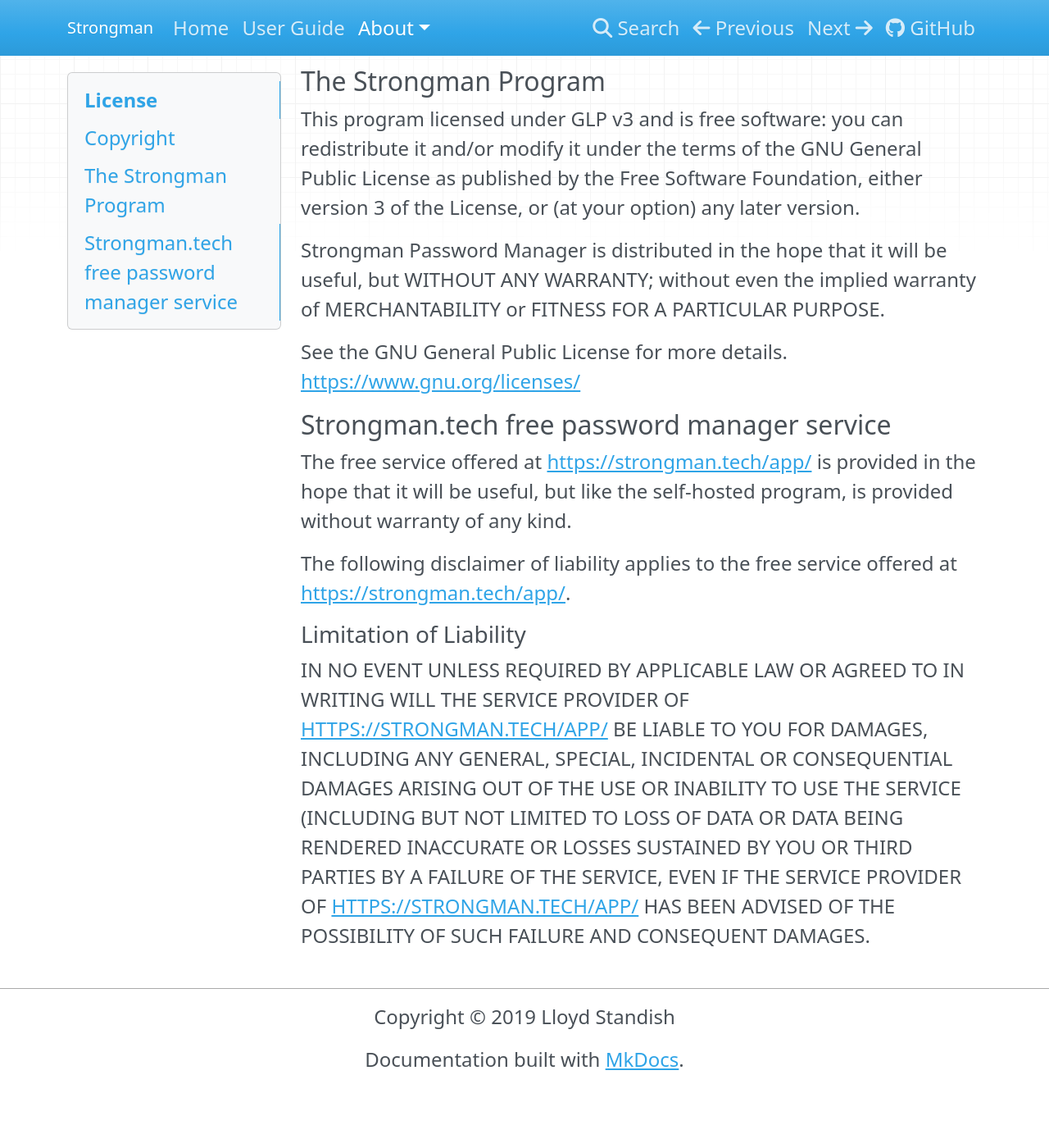
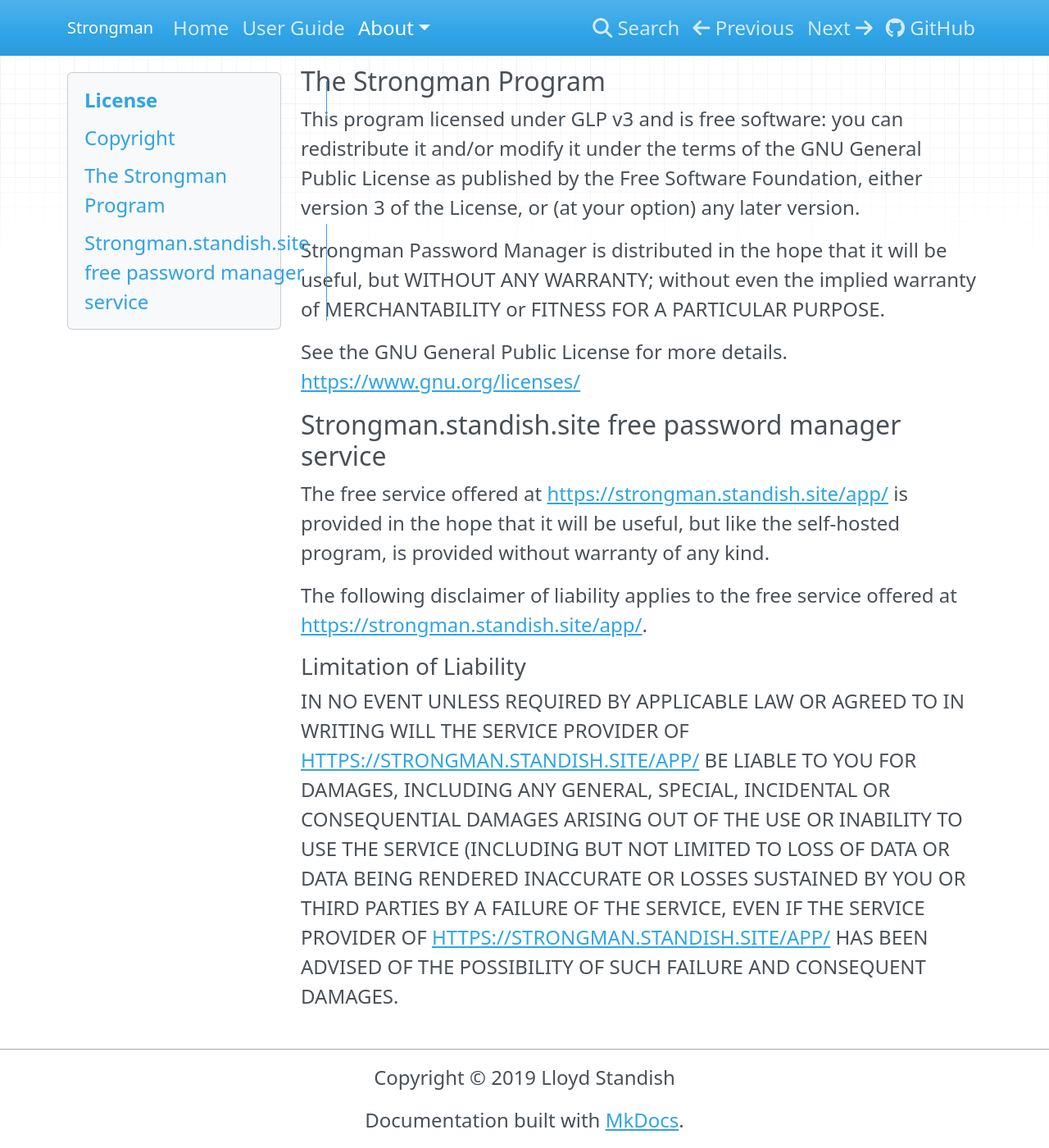
Before and after one commit to lstandish/strongman-md, an MkDocs documentation site: the page built from docs/about/license.md, in a window 1280 px wide and 1400 px high, scrolled down 255 px. Shown: the whole window at 82% size. Built offline with MkDocs 1.6.1, drawn with Linux system fonts in a browser that asks for light colours; before the commit the page ends 1581 px from its top, so only the background shows below that.

Commit message:
changed docs to refect new domain strongman.standish.site

```diff
--- a/docs/about/license.md
+++ b/docs/about/license.md
@@ -15,18 +15,18 @@
 Strongman Password Manager is distributed in the hope that it will be useful, but WITHOUT ANY WARRANTY; without even the implied warranty of MERCHANTABILITY or FITNESS FOR A PARTICULAR PURPOSE.
 
 See the GNU General Public License for more details.  [https://www.gnu.org/licenses/](https://www.gnu.org/licenses/)
-## Strongman.tech free password manager service
+## Strongman.standish.site free password manager service
 
-The free service offered at [https://strongman.tech/app/] is provided in the hope that it will be useful, but like the self-hosted program, is provided without warranty of any kind.
+The free service offered at [https://strongman.standish.site/app/] is provided in the hope that it will be useful, but like the self-hosted program, is provided without warranty of any kind.
 
-The following disclaimer of liability applies to the free service offered at [https://strongman.tech/app/].
+The following disclaimer of liability applies to the free service offered at [https://strongman.standish.site/app/].
 
 ### Limitation of Liability
 
-IN NO EVENT UNLESS REQUIRED BY APPLICABLE LAW OR AGREED TO IN WRITING WILL THE SERVICE PROVIDER OF [HTTPS://STRONGMAN.TECH/APP/] BE LIABLE TO YOU FOR DAMAGES, INCLUDING ANY GENERAL, SPECIAL, INCIDENTAL OR CONSEQUENTIAL DAMAGES ARISING OUT OF THE
-USE OR INABILITY TO USE THE SERVICE (INCLUDING BUT NOT LIMITED TO LOSS OF DATA OR DATA BEING RENDERED INACCURATE OR LOSSES SUSTAINED BY YOU OR THIRD PARTIES BY A FAILURE OF THE SERVICE, EVEN IF THE SERVICE PROVIDER OF [HTTPS://STRONGMAN.TECH/APP/] HAS BEEN ADVISED OF THE POSSIBILITY OF SUCH FAILURE AND CONSEQUENT DAMAGES.
-[https://strongman.tech/app/]: https://strongman.tech/app/
-[HTTPS://STRONGMAN.TECH/APP/]: https://strongman.tech/app/
+IN NO EVENT UNLESS REQUIRED BY APPLICABLE LAW OR AGREED TO IN WRITING WILL THE SERVICE PROVIDER OF [HTTPS://STRONGMAN.STANDISH.SITE/APP/] BE LIABLE TO YOU FOR DAMAGES, INCLUDING ANY GENERAL, SPECIAL, INCIDENTAL OR CONSEQUENTIAL DAMAGES ARISING OUT OF THE
+USE OR INABILITY TO USE THE SERVICE (INCLUDING BUT NOT LIMITED TO LOSS OF DATA OR DATA BEING RENDERED INACCURATE OR LOSSES SUSTAINED BY YOU OR THIRD PARTIES BY A FAILURE OF THE SERVICE, EVEN IF THE SERVICE PROVIDER OF [HTTPS://STRONGMAN.STANDISH.SITE/APP/] HAS BEEN ADVISED OF THE POSSIBILITY OF SUCH FAILURE AND CONSEQUENT DAMAGES.
+[https://strongman.standish.site/app/]: https://strongman.standish.site/app/
+[HTTPS://STRONGMAN.STANDISH.SITE/APP/]: https://strongman.standish.site/app/
 <!--stackedit_data:
 eyJoaXN0b3J5IjpbLTIxMjQ2MzAxMjBdfQ==
 -->
```
Also changed, not shown: README.md (+1 -1 lines), docs/index.md (+2 -2 lines).
